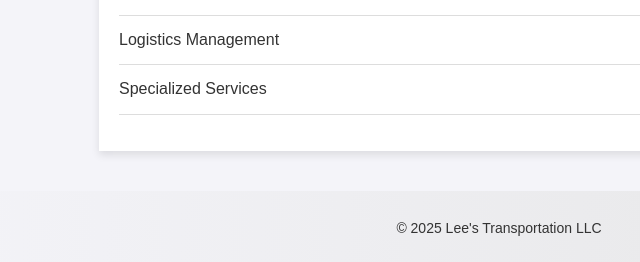
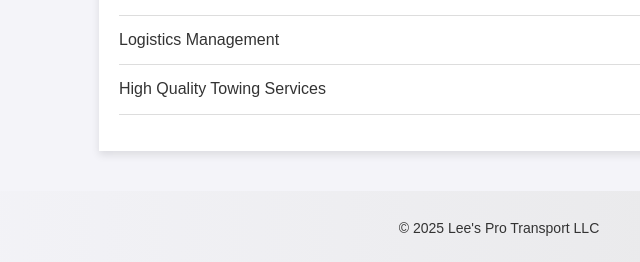
Before and after one commit to LeeTransport/Leesprotransport.com, a plain HTML site: page services.html in a window 1280 px wide. Shown: the part 801-1063 px from the top of the page, 141-781 px from the left. Drawn offline with Linux system fonts and the light colour scheme.

Commit message:
Update services.html

```diff
--- a/services.html
+++ b/services.html
@@ -3,7 +3,7 @@
 <head>
     <meta charset="UTF-8">
     <meta name="viewport" content="width=device-width, initial-scale=1.0">
-    <title>Our Services - Lee's Transportation LLC</title>
+    <title>Our Services - Lee's Pro Transport LLC</title>
     <style>
         /* General Styles */
         body {
@@ -211,7 +211,7 @@
             <a href="contact.html">Contact</a>
         </nav>
         <div class="header-content">
-            <img src="Picture.png" alt="Lee's Transportation LLC Logo">
+            <img src="Picture.png" alt="Lee's Pro Transport LLC Logo">
             <h1>Our Services</h1>
         </div>
     </header>
@@ -226,12 +226,12 @@
                 <li>Freight Transportation</li>
                 <li>Local Delivery Services</li>
                 <li>Logistics Management</li>
-                <li>Specialized Services</li>
+                <li>High Quality Towing Services</li>
             </ul>
         </section>
     </main>
     <footer>
-        <p>&copy; 2025 Lee's Transportation LLC</p>
+        <p>&copy; 2025 Lee's Pro Transport LLC</p>
     </footer>
 </body>
 </html>
```
